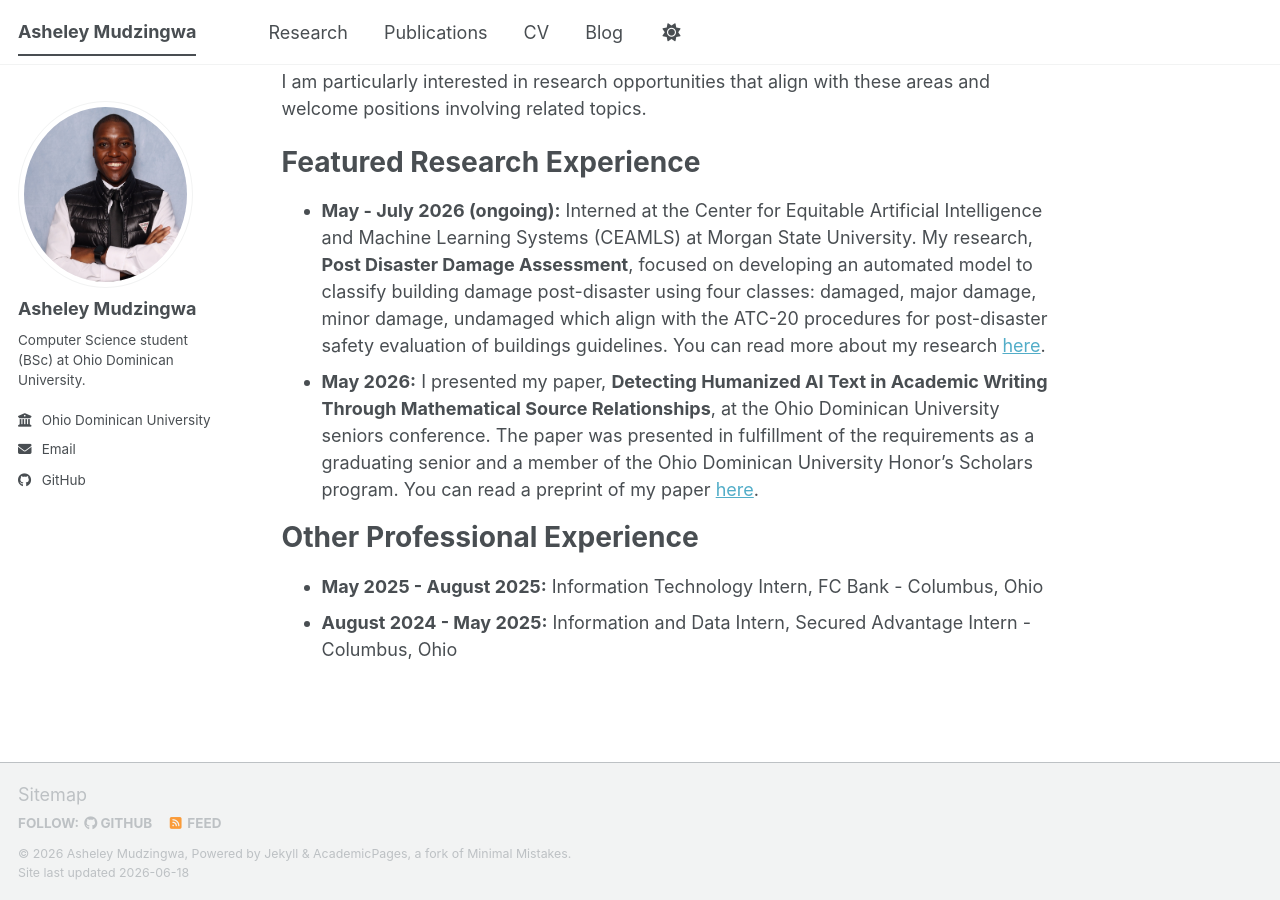
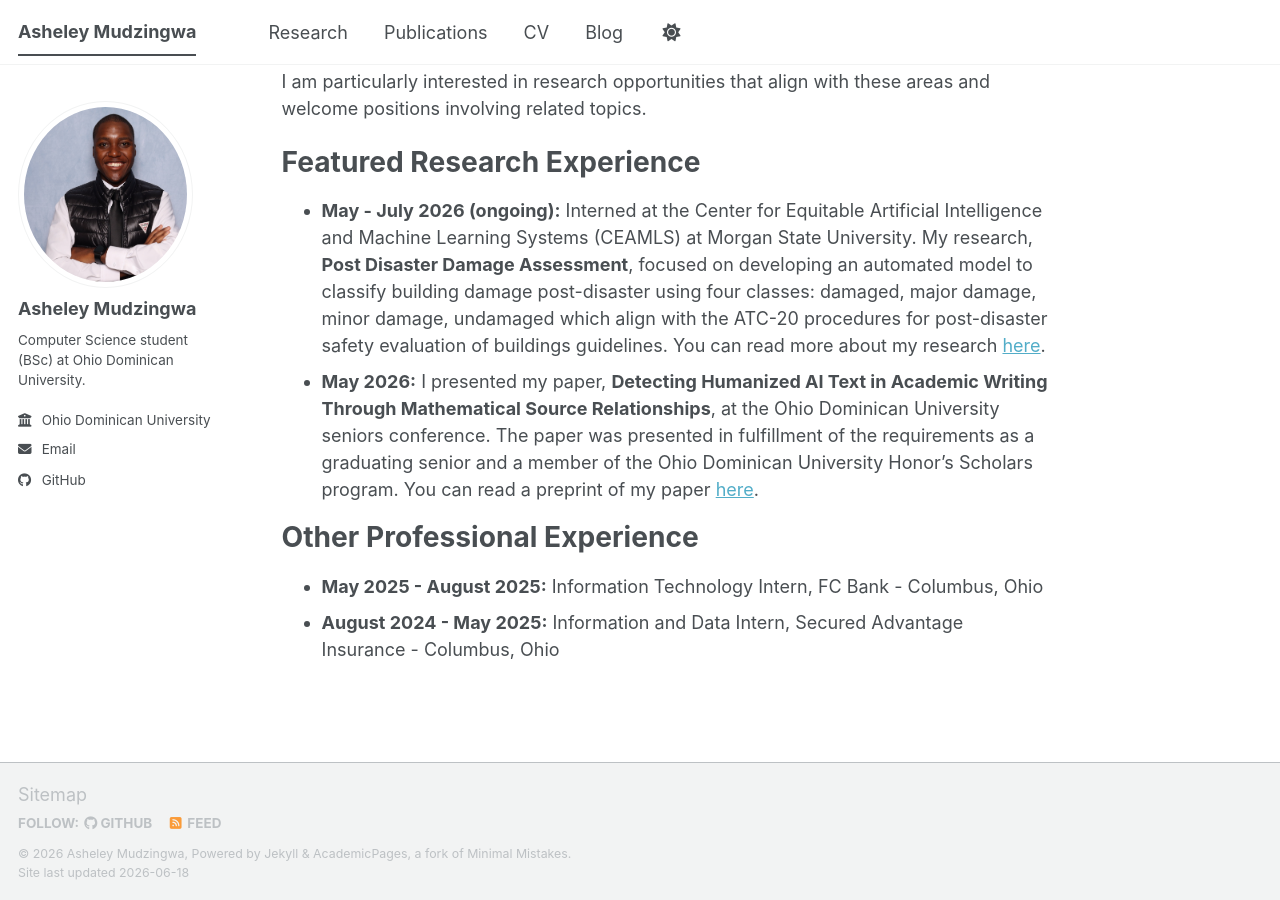
Before and after one commit to amudzingwa/amudzingwa.github.io, a Jekyll site: the page built from _pages/about.md, in a window 1280 px wide and 900 px high, scrolled down 589 px. Built offline with Jekyll 4.4.1, drawn with Linux system fonts in a browser that asks for light colours; a script bundle is joined from its source files by our own code; library files that are not in the unit come from our copies.

Commit message:
Update about.md

```diff
--- a/_pages/about.md
+++ b/_pages/about.md
@@ -30,4 +30,4 @@ Featured Research Experience
 Other Professional Experience
 ======
 - **May 2025 - August 2025:** Information Technology Intern, FC Bank - Columbus, Ohio
-- **August 2024 - May 2025:** Information and Data Intern, Secured Advantage Intern - Columbus, Ohio
+- **August 2024 - May 2025:** Information and Data Intern, Secured Advantage Insurance - Columbus, Ohio
```
